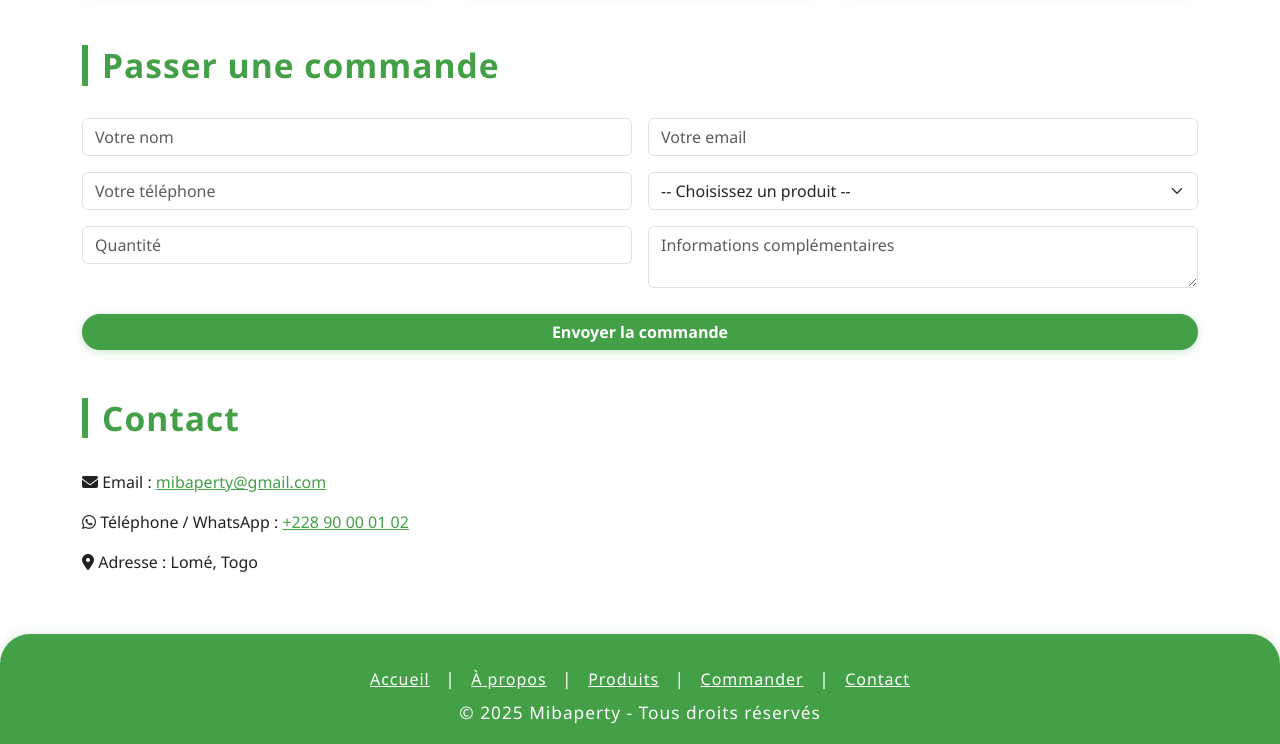
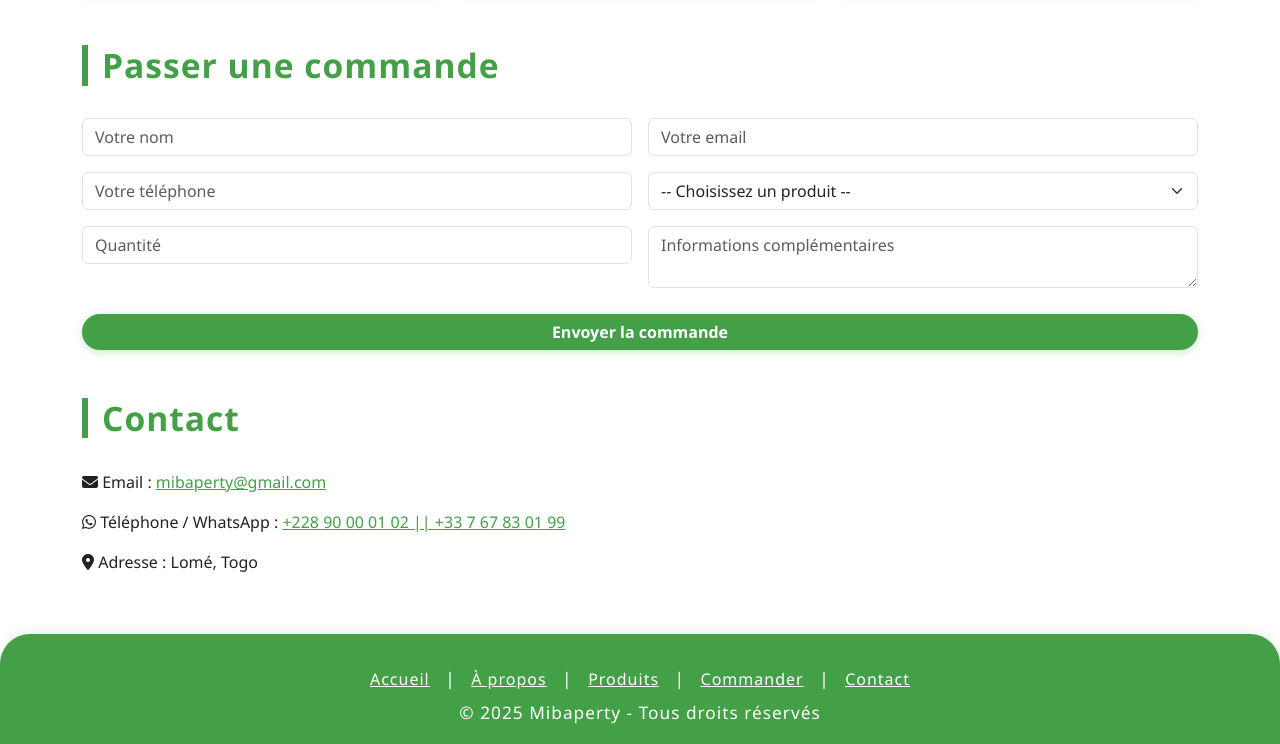
Before and after one commit to Samriqtch/mibaperty-site, a plain HTML site: page index.html in a window 1280 px wide. Shown: the part 2196-2940 px from the top of the page. Drawn offline with nearby package versions, Linux system fonts and the light colour scheme.

Commit message:
Update index.html
tel

```diff
--- a/index.html
+++ b/index.html
@@ -393,7 +393,7 @@
   <section id="contact" class="container mb-5">
     <h2 class="section-title">Contact</h2>
     <p><i class="fa-solid fa-envelope"></i> Email : <a href="mailto:contact@mibaperty.com" style="color:#43a047;">mibaperty@gmail.com</a></p>
-    <p><i class="fa-brands fa-whatsapp"></i> Téléphone / WhatsApp : <a href="tel:+212600000000" style="color:#43a047;">+228 90 00 01 02</a></p>
+    <p><i class="fa-brands fa-whatsapp"></i> Téléphone / WhatsApp : <a href="tel:+212600000000" style="color:#43a047;">+228 90 00 01 02 || +33 7 67 83 01 99</a></p>
     <p><i class="fa-solid fa-location-dot"></i> Adresse : Lomé, Togo</p>
   </section>
 
```
